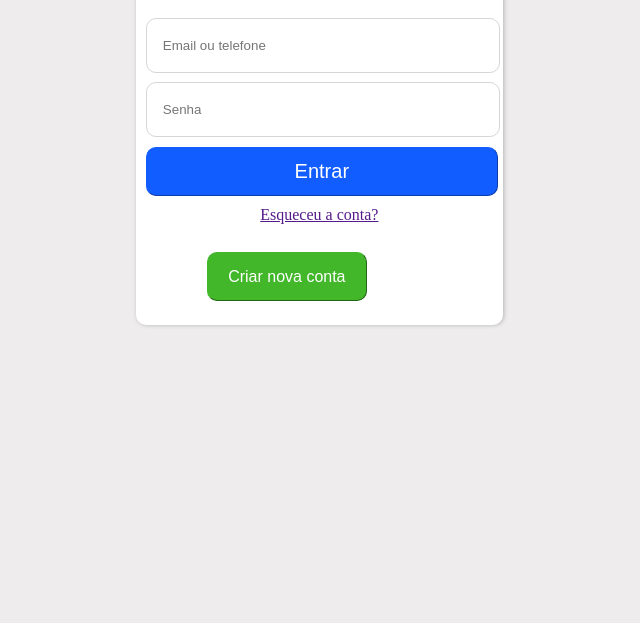
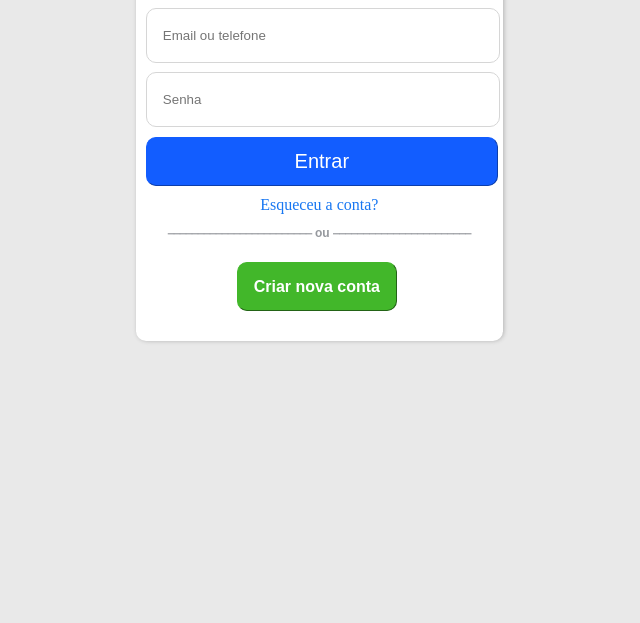
Before and after one commit to KaikAlves07/Entrar-no-Facebook, a plain HTML site: page index.html in a window 1280 px wide. Shown: the part 177-800 px from the top of the page, without its empty margins (327-967 px from the left). Drawn offline with Linux system fonts and the light colour scheme.

Commit message:
Otimizando o Css

```diff
--- a/Style.css
+++ b/Style.css
@@ -15,17 +15,24 @@
     border-radius: 10px;
     padding: 21px;
     width: auto;
-    height: 330px;
+    height: 346px;
     margin-left: 36%;
     margin-right: 35%;
     margin-top: -4%;
 
 }
 body{
-    background-color: rgb(238, 236, 236);
+    background-color:#e9e9e9;
+}
+h3{
+    font-size: 12px;
+    color: #96999E;
+    font-family: Arial, "Helvetica Neue", Helvetica, sans-serif;
+    display: flex;
+    justify-content: center;
 }
 h2{
-
+    font-weight: normal;
     font-family: Arial, Helvetica, sans-serif;
     font-size: 18px;
     margin-top: -1px;
@@ -34,6 +41,7 @@ h2{
 
 }
 #btn{
+    cursor: pointer;
     padding-top: 1px;
     font-family: Arial, Helvetica, sans-serif;
     font-size: 20px;
@@ -48,7 +56,12 @@ h2{
     margin-top: 10px;
     color: rgb(255, 255, 255);
 }
+#btn:hover{
+    background-color:  #1056ee;
+}
 #btn2{
+    cursor: pointer;
+    font-weight: bold;
     padding-top: 1px;
     font-family: Arial, Helvetica, sans-serif;
     font-size: 16px;
@@ -59,9 +72,12 @@ h2{
     width: 160px;
     height: 49px;
     margin-right: 26px;
-    margin-left: 90px;
+    margin-left: 120px;
     margin-top: 10px;
     color: rgb(255, 255, 255);
+}
+#btn2:hover{
+    background-color:  #3eac29;
 }
 #email{
     border: 1px solid ;
@@ -73,7 +89,7 @@ h2{
     height: 25px;
     margin-right: 22px;
     margin-left: 29px;
-    margin-top: 10px;
+
 }
 #senha{
     border: 1px solid ;
@@ -88,3 +104,13 @@ h2{
     margin-right: 22px;
     margin-left: 29px;
 }
+.esqueceu{
+text-decoration: none;
+color: #1877F2;
+margin-top: 10px;
+display: flex;
+justify-content: center;
+}
+a:hover{
+  text-decoration: underline;
+}
--- a/index.html
+++ b/index.html
@@ -10,19 +10,21 @@
     <h1 class="Title">facebook</h1>
     <h2>Entrar no Facebook</h2>
     <div class="container">
+        <form id="dados">
 
+        <br><br><input type="text" id="email" placeholder="Email ou telefone">
+        <br><br><input type="password" id="senha" name="pass" placeholder="Senha" minlength="8" required>
 
-        <form id="dados">
-        <br><br><input type="text" id="email" placeholder="Email ou telefone">
-        <br><br><input type="text" id="senha" placeholder="Senha">
-        <input type="button" value="Entrar" id="btn">
-        <a style="margin-top: 10px; display: flex; justify-content: center;" href="">Esqueceu a conta?</a>
-        <br>
-       <input type="button" value="Criar nova conta" id="btn2">
+        <input type="submit" value="Entrar" id="btn"/>
+
+        <a class="esqueceu" href="" >Esqueceu a conta?</a>
+        <h3> ⎯⎯⎯⎯⎯⎯⎯⎯⎯⎯⎯⎯⎯⎯⎯⎯⎯⎯⎯⎯⎯⎯⎯⎯  ou ⎯⎯⎯⎯⎯⎯⎯⎯⎯⎯⎯⎯⎯⎯⎯⎯⎯⎯⎯⎯⎯⎯⎯ </h3>
+       <input type="submit" value="Criar nova conta" id="btn2"/>
 
     </form>
 
    </div>
 
 </body>
+<script src="script.js"></script>
 </html>
```
Also changed, not shown: script.js (added).
